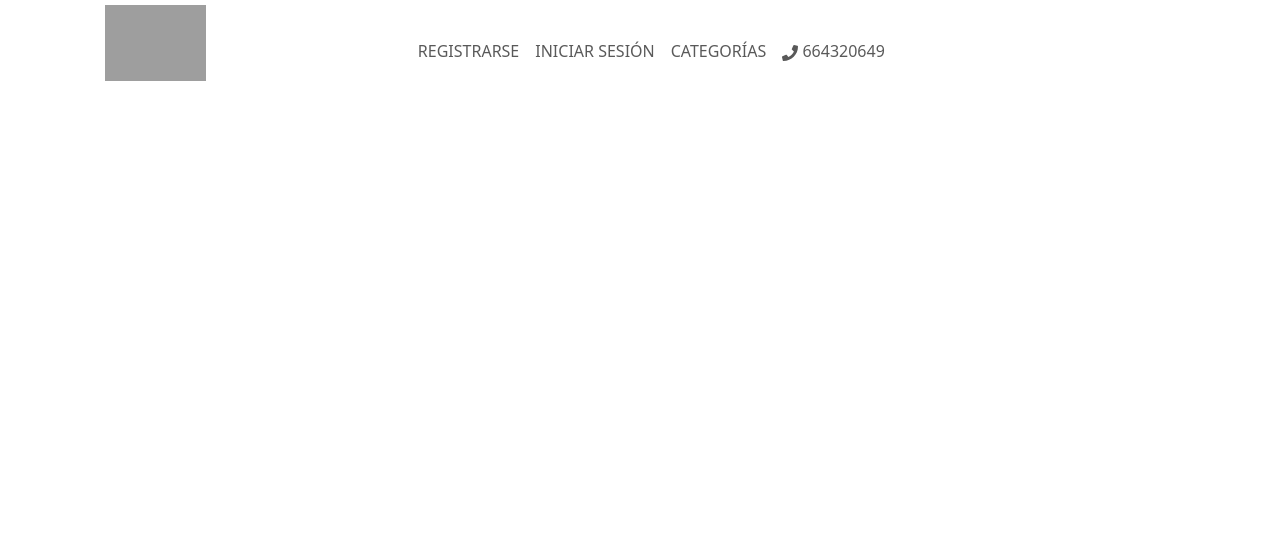
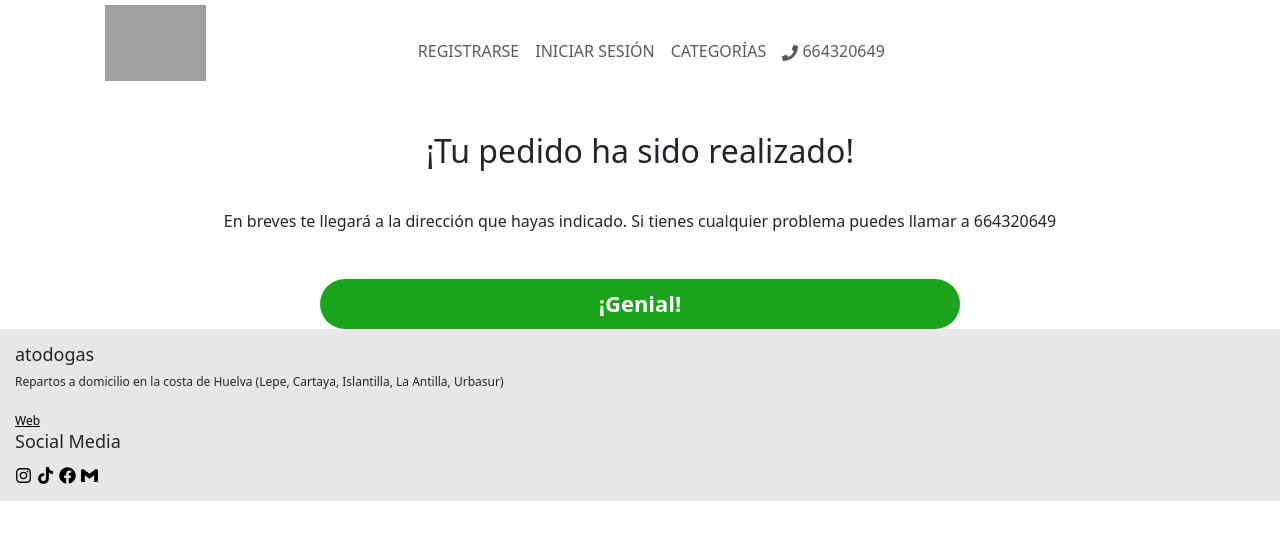
Before and after one commit to AlbertoMarLor/front-atodogas, a React (Vite) app: page /done in a window 1280 px wide. Shown: the top 540 px of the page. Built offline with nearby package versions, Linux system fonts and the light colour scheme; grey boxes are pictures that could not be loaded.

Commit message:
creacion del minicart, y añadido de footer y pagina done

```diff
--- a/src/App.css
+++ b/src/App.css
@@ -93,6 +93,7 @@ section {
     align-items: center;
     margin-top: 20%;
     gap: 60px;
+    margin-bottom: 100px;
 }
 
 section h2 {
@@ -366,7 +367,7 @@ article img {
 }
 
 .modalQuantity {
-    top: 70%;
+    top: 69%;
 }
 
 .cart {
@@ -401,6 +402,7 @@ article img {
     display: flex;
     flex-direction: row;
     gap: 20px;
+    width: 200px;
 }
 
 .nameNQuantity p:first-child {
@@ -409,6 +411,7 @@ article img {
     background-color: #ededed;
     border-radius: 50%;
     width: 25px;
+    height: 25px;
     justify-content: center;
 }
 
@@ -416,10 +419,13 @@ article img {
     display: flex;
     flex-direction: row;
     gap: 20px;
+    width: 100px;
 }
 
+
+
 .cart.dirNPhone {
-
+    width: 40%;
     gap: 10px;
     margin: 30px;
 }
@@ -431,12 +437,104 @@ article img {
 }
 
 button.quantity.total {
+    margin-top: 25px;
     border: none;
 
 }
 
 .cart.form {
     margin: 40px;
+}
+
+.done {
+    margin-top: 30px;
+    display: flex;
+    flex-direction: column;
+    justify-content: center;
+    align-items: center;
+    gap: 30px;
+    text-align: center;
+}
+
+.great {
+    background-color: rgb(27, 163, 27);
+    border: none;
+    padding: 5px 20px;
+    width: 50%;
+    height: 50px;
+    font-weight: bolder;
+    font-size: 22px;
+    border-radius: 30px;
+
+}
+
+.minicart.show {
+    position: fixed;
+    display: flex;
+    top: 91%;
+    background-color: lightgreen;
+    width: 100vw;
+    gap: 20px;
+    cursor: pointer;
+}
+
+.minicart.hidden {
+    display: none;
+}
+
+.basketIconDiv {
+    font-size: 35px;
+    margin-left: 20px;
+    margin-top: 10px;
+}
+
+.basketPrice {
+    margin-top: 17px;
+
+}
+
+.circle {
+    position: absolute;
+    left: 11%;
+    top: 34%;
+    display: flex;
+    justify-content: center;
+    align-items: center;
+    background-color: #2d2d2d;
+    width: 17px;
+    height: 17px;
+    border-radius: 50%;
+    color: lightgreen;
+    font-size: 10px;
+}
+
+footer {
+    background-color: #e7e7e7;
+    padding: 15px;
+}
+
+footer h2,
+footer h3 {
+    font-size: 18px;
+}
+
+footer p {
+    font-size: 12px;
+}
+
+footer a {
+    font-size: 12px;
+    color: black;
+}
+
+.social {
+    display: flex;
+    gap: 5px;
+    font-size: 19px;
+}
+
+footer .social a {
+    font-size: 17px;
 }
 
 @media (min-width: 768px) {
--- a/src/components/BusinessList.jsx
+++ b/src/components/BusinessList.jsx
@@ -72,22 +72,6 @@ export const BusinessList = () => {
 
                     </div>
                 </section>
-
-                <section>
-                    <h2>Desavios</h2>
-                    <div className="article-grid">
-                        <article>
-                            <h3>Tanuki San Japones</h3>
-                            <img src="src\assets\tanuki.png" alt="Tanuki San Japones" />
-                            <p>Comida Japonesa</p>
-                        </article>
-                        <article>
-                            <h3>Paellamar</h3>
-                            <img src="src\assets\tanuki.png" alt="Tanuki San Japones" />
-                            <p>Comida Mediterranea</p>
-                        </article>
-                    </div>
-                </section>
             </Container >
         </>
     )
--- a/src/components/Menu.jsx
+++ b/src/components/Menu.jsx
@@ -46,7 +46,7 @@ function Menu({ business }) {
                                     show={modalStates[menuIndex][dishIndex]}
                                     setShow={() => handleShow(menuIndex, dishIndex)}
                                     handleClose={() => handleClose(menuIndex, dishIndex)}
-                                    component={<Quantity business={business.nombre} id={dish._id} name={dish.name} price={dish.price} />}
+                                    component={<Quantity handleClose={() => handleClose(menuIndex, dishIndex)} business={business.nombre} id={dish._id} name={dish.name} price={dish.price} />}
                                 />
                             </React.Fragment>
                         ))}
--- /dev/null
+++ b/src/components/MiniCart.jsx
@@ -0,0 +1,36 @@
+import React, { useEffect, useState } from 'react';
+import { FaShoppingBasket } from "react-icons/fa";
+import { useNavigate } from 'react-router-dom';
+import { useCart } from '../context/cartProvider';
+
+
+export const MiniCart = () => {
+
+    const { cart } = useCart();
+    const [products, setProducts] = useState([]);
+    const navigate = useNavigate();
+
+    useEffect(() => {
+        setProducts(cart)
+    }, [cart])
+
+
+    const pricesSum = products.reduce((sum, product) => sum + parseFloat(product.price), 0) + 3
+    const productsLength = products.reduce((sum, product) => sum + parseFloat(product.quantity), 0)
+
+
+    return (
+        <div className={products.length > 0 ? "minicart show" : "minicart hidden"} onClick={() => navigate('/cart')}>
+            <div className="basketIconDiv">
+                <FaShoppingBasket />
+            </div>
+            <div className="basketPrice">
+                <strong>{pricesSum}€</strong>
+                <p>Ir al pedido</p>
+            </div>
+            <div className="circle">
+                <strong>{productsLength}</strong>
+            </div>
+        </div>
+    )
+}
--- a/src/components/Quantity.jsx
+++ b/src/components/Quantity.jsx
@@ -1,10 +1,8 @@
 import React, { useState } from 'react'
 import { useCart } from '../context/cartProvider';
 
-//TODO ojo aqui otra vez la mierda de las mayusculas y minusculas
 
-
-export const Quantity = ({ business, id, name, price }) => {
+export const Quantity = ({ business, id, name, price, handleClose }) => {
 
     const [quantity, setQuantity] = useState(1);
 
@@ -32,6 +30,7 @@ export const Quantity = ({ business, id, name, price }) => {
         }
 
         dispatch({ type: 'ADD_PRODUCT', product });
+        handleClose();
     }
 
     return (
--- a/src/layout/Cart.jsx
+++ b/src/layout/Cart.jsx
@@ -3,11 +3,13 @@ import { useCart } from '../context/cartProvider';
 import { FaRegTrashAlt } from "react-icons/fa";
 import { Button, Form } from 'react-bootstrap';
 import emailjs from '@emailjs/browser';
+import { useNavigate } from 'react-router-dom';
 
 
 
 export const Cart = () => {
     const { cart, dispatch } = useCart();
+    const navigate = useNavigate();
 
 
     let direction = "";
@@ -37,23 +39,30 @@ export const Cart = () => {
     const sendEmail = (e) => {
         e.preventDefault();
         localStorage.setItem("atodogasdir", e.target.direction.value);
+        const direction = localStorage.getItem("atodogasdir");
+
         localStorage.setItem("atodogasphone", e.target.phone.value);
+        const phone = localStorage.getItem("atodogasphone");
 
         const productsString = cart.map(product => (
             `Producto: ${product.name}, Cantidad: ${product.quantity}, Precio: ${product.price}€, Restaurante: ${product.business}`
         )).join('\n');
 
-        const emailBody = `PEDIDO:\n${productsString}\n\nTotal: ${pricesSum.toFixed(2)}€`;
+        const emailBody = `PEDIDO:\n${productsString}\n\nTotal: ${pricesSum.toFixed(2)}€\n\nTeléfono: ${phone}\n\nDirección: ${direction}`;
 
 
-        emailjs.send('service_9hxtqhi', 'template_uoqa23n', { message: emailBody }, "Dy_BmQl6XmwcN6TYe")
-            .then((result) => {
-                console.log(result.text);
-            }, (error) => {
-                console.log(error.text);
-            });
+        /*  emailjs.send('service_9hxtqhi', 'template_uoqa23n', { message: emailBody }, "Dy_BmQl6XmwcN6TYe")
+             .then((result) => {
+                 console.log(result.text);
+             }, (error) => {
+                 console.log(error.text);
+             }); */
+
+        console.log(emailBody);
 
         clearCart();
+
+        navigate('/done');
     };
 
 
--- /dev/null
+++ b/src/layout/Done.jsx
@@ -0,0 +1,17 @@
+import React from 'react'
+import { Button } from 'react-bootstrap'
+import { useNavigate } from 'react-router-dom'
+
+
+export const Done = () => {
+
+    const navigate = useNavigate();
+
+    return (
+        <div className='done'>
+            <h2>¡Tu pedido ha sido realizado!</h2>
+            <p>En breves te llegará a la dirección que hayas indicado. Si tienes cualquier problema puedes llamar a 664320649</p>
+            <Button onClick={() => navigate('/home')} className='great'>¡Genial!</Button>
+        </div>
+    )
+}
--- /dev/null
+++ b/src/layout/Footer.jsx
@@ -0,0 +1,25 @@
+import React from 'react'
+import { FaInstagram, FaTiktok, FaFacebook } from "react-icons/fa";
+import { SiGmail } from "react-icons/si";
+
+
+
+export const Footer = () => {
+
+
+
+    return (
+        <footer>
+            <h2>atodogas</h2>
+            <p>Repartos a domicilio en la costa de Huelva (Lepe, Cartaya, Islantilla, La Antilla, Urbasur)</p>
+            <a href="https://albmarlor-web.onrender.com/inicio">Web</a>
+            <h3>Social Media</h3>
+            <div className="social">
+                <a target='_blank' href="https://www.instagram.com/atodogaslepe/"><FaInstagram /></a>
+                <a target='_blank' href="https://www.tiktok.com/@atodogaslepe?lang=es"> <FaTiktok /></a>
+                <a target='_blank' href="https://www.facebook.com/atodogaslepe"> <FaFacebook /></a>
+                <a target='_blank' href="mailto:atodogaslepe@gmail.com"> <SiGmail /></a>
+            </div>
+        </footer>
+    )
+}
--- a/src/layout/Negocio.jsx
+++ b/src/layout/Negocio.jsx
@@ -5,6 +5,7 @@ import ModalForm from '../components/ModalForm'
 import { useParams } from 'react-router-dom'
 import FormularioEdit from '../components/FormularioEdit'
 import { Button } from 'react-bootstrap'
+import { MiniCart } from '../components/MiniCart'
 
 
 
@@ -125,6 +126,7 @@ export const Negocio = () => {
                             }
 
                         </div>
+                        <MiniCart />
                         <div className="business-schedule"></div>
                         <Schedule />
                     </div>
--- a/src/routes/Routing.jsx
+++ b/src/routes/Routing.jsx
@@ -9,6 +9,8 @@ import { AuthProvider } from '../context/AuthProvider'
 import { Join } from '../layout/Join'
 import { CartProvider } from '../context/cartProvider'
 import { Cart } from '../layout/Cart'
+import { Done } from '../layout/Done'
+import { Footer } from '../layout/Footer'
 
 //TODO ojo aqui otra vez la mierda de las mayusculas y minusculas
 export const Routing = () => {
@@ -25,8 +27,9 @@ export const Routing = () => {
                         <Route path="/login" element={<FormularioLogin />} />
                         <Route path="/join" element={<Join />} />
                         <Route path="/cart" element={<Cart />} />
-
+                        <Route path="/done" element={<Done />} />
                     </Routes>
+                    <Footer />
                 </CartProvider>
             </AuthProvider>
         </BrowserRouter>
```
